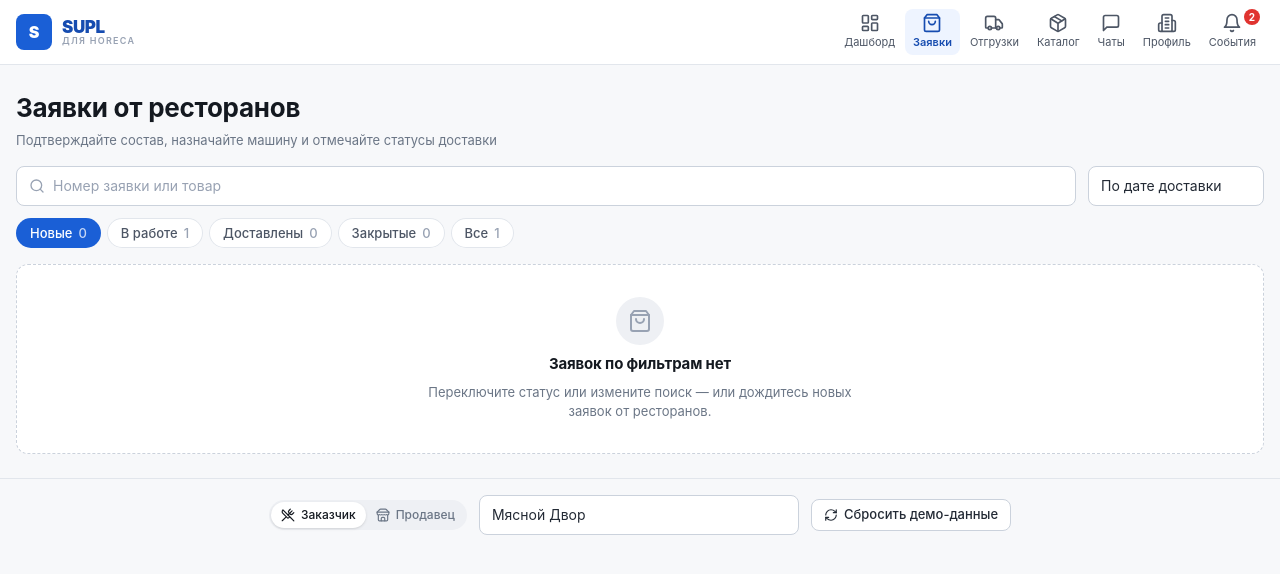
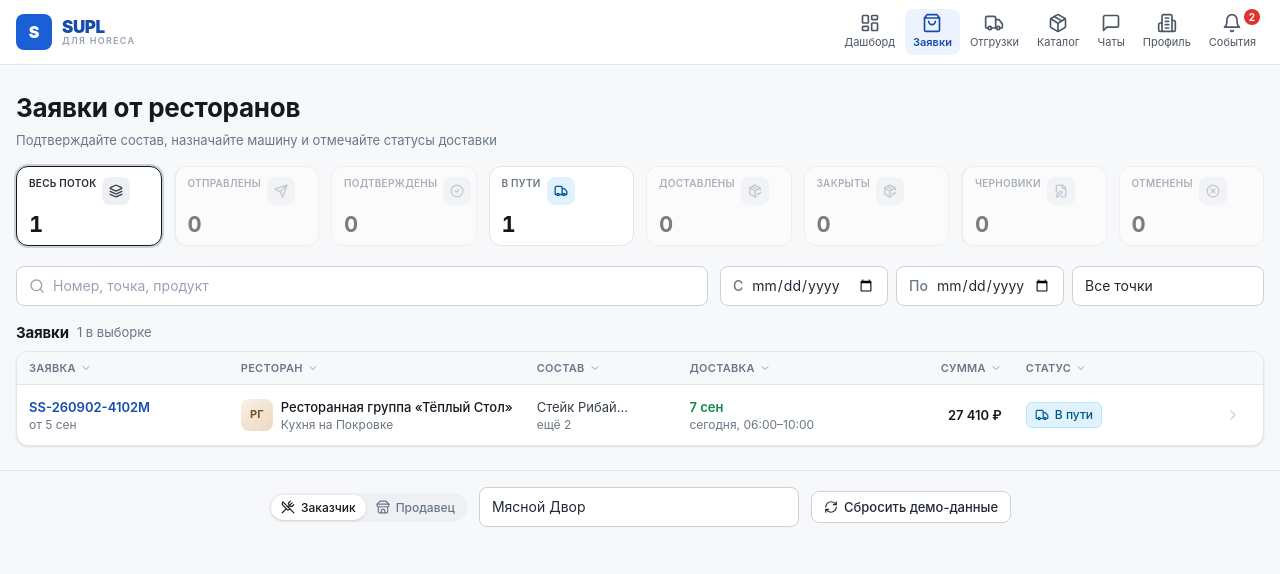
Before and after one commit to Dobryachok/supl, a React (Vite) app: page /seller/orders in a window 1280 px wide. Shown: the top 574 px of the page. Built offline with nearby package versions, Linux system fonts and the light colour scheme.

Commit message:
исправил систему заявок для поставщиков, чтобы был функционал похожий на заявки у заказчиков

```diff
--- a/src/components/orders/OrdersTable.tsx
+++ b/src/components/orders/OrdersTable.tsx
@@ -74,11 +74,21 @@ function SortableHeader({
   );
 }
 
-export function OrdersTable({ orders, base = '/orders' }: { orders: Order[]; base?: string }) {
+export function OrdersTable({
+  orders,
+  base = '/orders',
+  role = 'buyer',
+}: {
+  orders: Order[];
+  base?: string;
+  role?: 'buyer' | 'seller';
+}) {
   const state = useAppState();
   const navigate = useNavigate();
   const today = isoDate(startOfToday());
   const [sort, setSort] = useState<SortState>(null);
+  const isSeller = role === 'seller';
+  const counterpartyLabel = isSeller ? 'Ресторан' : 'Поставщик';
 
   const sortedOrders = useMemo(() => {
     if (!sort) return orders;
@@ -93,9 +103,18 @@ export function OrdersTable({ orders, base = '/orders' }: { orders: Order[]; bas
         case 'order':
           result = a.createdAt.localeCompare(b.createdAt);
           break;
-        case 'supplier':
-          result = a.supplierName.localeCompare(b.supplierName, 'ru');
+        case 'supplier': {
+          if (isSeller) {
+            const outletA =
+              state.restaurant.outlets.find((o) => o.id === a.outletId)?.name ?? '';
+            const outletB =
+              state.restaurant.outlets.find((o) => o.id === b.outletId)?.name ?? '';
+            result = outletA.localeCompare(outletB, 'ru');
+          } else {
+            result = a.supplierName.localeCompare(b.supplierName, 'ru');
+          }
           break;
+        }
         case 'composition':
           result = a.lines.length - b.lines.length;
           if (result === 0) {
@@ -120,7 +139,7 @@ export function OrdersTable({ orders, base = '/orders' }: { orders: Order[]; bas
     });
 
     return list;
-  }, [orders, sort]);
+  }, [orders, sort, isSeller, state.restaurant.outlets]);
 
   const handleSort = (column: SortColumn) => {
     setSort((current) => nextSortState(column, current));
@@ -132,7 +151,7 @@ export function OrdersTable({ orders, base = '/orders' }: { orders: Order[]; bas
         <TR>
           <SortableHeader label="Заявка" column="order" sort={sort} onSort={handleSort} width="17%" />
           <SortableHeader
-            label="Поставщик"
+            label={counterpartyLabel}
             column="supplier"
             sort={sort}
             onSort={handleSort}
@@ -164,6 +183,10 @@ export function OrdersTable({ orders, base = '/orders' }: { orders: Order[]; bas
           const totals = orderTotals(order);
           const overdue = isOverdue(order);
           const outlet = state.restaurant.outlets.find((o) => o.id === order.outletId);
+          const counterpartyName = isSeller ? state.restaurant.name : order.supplierName;
+          const logoName = isSeller ? state.restaurant.name : supplier?.name ?? '';
+          const logoHue = isSeller ? 32 : supplier?.hue ?? 210;
+
           return (
             <TR key={order.id} onClick={() => navigate(`${base}/${order.id}`)}>
               <TD>
@@ -178,16 +201,10 @@ export function OrdersTable({ orders, base = '/orders' }: { orders: Order[]; bas
               </TD>
               <TD>
                 <div className="flex items-center gap-2">
-                  {supplier && (
-                    <SupplierLogo
-                      name={supplier.name}
-                      hue={supplier.hue}
-                      className="size-8 text-[11px]"
-                    />
-                  )}
+                  <SupplierLogo name={logoName} hue={logoHue} className="size-8 text-[11px]" />
                   <div className="min-w-0">
                     <p className="truncate text-[13px] font-medium text-ink-900">
-                      {order.supplierName}
+                      {counterpartyName}
                     </p>
                     <p className="truncate text-xs text-ink-500">{outlet?.name ?? '—'}</p>
                   </div>
--- a/src/pages/seller/SellerOrdersPage.tsx
+++ b/src/pages/seller/SellerOrdersPage.tsx
@@ -1,59 +1,93 @@
 import { useMemo, useState } from 'react';
 import { useSearchParams } from 'react-router-dom';
-import { Search, ShoppingBag } from 'lucide-react';
+import { ClipboardList, Search } from 'lucide-react';
+import { Button } from '@/components/ui/Button';
+import type { DateRange } from '@/components/ui/DateRangeFilter';
 import { EmptyState } from '@/components/ui/EmptyState';
 import { Input, Select, toolbarInputShellClass, toolbarSelectClass } from '@/components/ui/Field';
 import { RowsSkeleton } from '@/components/ui/Skeleton';
-import { Tabs } from '@/components/ui/Tabs';
-import { DeliveryCard } from '@/components/orders/DeliveryCard';
+import { OrdersTable } from '@/components/orders/OrdersTable';
+import { StatusFunnel } from '@/components/orders/StatusFunnel';
 import { useSimulatedLoad } from '@/hooks/useSimulatedLoad';
 import { cn } from '@/lib/cn';
+import { withCount } from '@/lib/format';
 import { useAppState } from '@/store/AppContext';
-import { sellerOrders } from '@/store/selectors';
+import { sellerOrders, statusCounts } from '@/store/selectors';
 import type { OrderStatus } from '@/types';
 
-const tabs: { id: string; label: string; statuses: OrderStatus[] }[] = [
-  { id: 'new', label: 'Новые', statuses: ['sent'] },
-  { id: 'work', label: 'В работе', statuses: ['confirmed', 'shipped'] },
-  { id: 'delivered', label: 'Доставлены', statuses: ['delivered'] },
-  {
-    id: 'closed',
-    label: 'Закрытые',
-    statuses: ['accepted', 'partially_accepted', 'refused', 'rejected', 'cancelled'],
-  },
-];
+function initialStatus(param: OrderStatus | null): OrderStatus | 'all' {
+  if (!param) return 'all';
+  if (['accepted', 'partially_accepted', 'refused'].includes(param)) return 'accepted';
+  if (param === 'cancelled' || param === 'rejected') return 'cancelled';
+  return param;
+}
+
+function matchesStatusFilter(order: { status: OrderStatus }, status: OrderStatus | 'all') {
+  if (status === 'all') return true;
+  if (status === 'accepted') {
+    return ['accepted', 'partially_accepted', 'refused'].includes(order.status);
+  }
+  if (status === 'cancelled') {
+    return ['cancelled', 'rejected'].includes(order.status);
+  }
+  return order.status === status;
+}
+
+const dateControlClass = '!h-10 py-0 text-sm [&_input]:h-full';
 
 export function SellerOrdersPage() {
   const state = useAppState();
   const [searchParams] = useSearchParams();
   const loading = useSimulatedLoad([state.session.sellerSupplierId]);
   const statusParam = searchParams.get('status') as OrderStatus | null;
-  const [tab, setTab] = useState(
-    statusParam ? (tabs.find((t) => t.statuses.includes(statusParam))?.id ?? 'all') : 'new',
-  );
+
+  const [status, setStatus] = useState<OrderStatus | 'all'>(() => initialStatus(statusParam));
   const [query, setQuery] = useState('');
-  const [sort, setSort] = useState<'created' | 'delivery'>('delivery');
+  const [outletId, setOutletId] = useState('');
+  const [period, setPeriod] = useState<DateRange>({ from: '', to: '' });
 
   const orders = sellerOrders(state);
+  const counts = statusCounts(orders);
+
+  const orderOutlets = useMemo(() => {
+    const outletIds = new Set(orders.map((order) => order.outletId));
+    return state.restaurant.outlets
+      .filter((outlet) => outletIds.has(outlet.id))
+      .sort((a, b) => a.name.localeCompare(b.name, 'ru'));
+  }, [orders, state.restaurant.outlets]);
 
   const filtered = useMemo(() => {
     const q = query.trim().toLowerCase();
-    const statuses = tabs.find((t) => t.id === tab)?.statuses;
     return orders
       .filter((order) => {
-        if (statuses && !statuses.includes(order.status)) return false;
+        if (!matchesStatusFilter(order, status)) return false;
+        if (outletId && order.outletId !== outletId) return false;
+        if (period.from || period.to) {
+          const orderDate = order.createdAt.slice(0, 10);
+          if (period.from && orderDate < period.from) return false;
+          if (period.to && orderDate > period.to) return false;
+        }
         if (q) {
-          const haystack = `${order.number} ${order.lines.map((l) => l.name).join(' ')}`.toLowerCase();
+          const outlet = state.restaurant.outlets.find((o) => o.id === order.outletId)?.name ?? '';
+          const haystack = `${order.number} ${state.restaurant.name} ${outlet} ${order.lines
+            .map((l) => `${l.name} ${l.article}`)
+            .join(' ')}`.toLowerCase();
           if (!haystack.includes(q)) return false;
         }
         return true;
       })
-      .sort((a, b) =>
-        sort === 'delivery'
-          ? a.deliveryDate.localeCompare(b.deliveryDate)
-          : b.createdAt.localeCompare(a.createdAt),
-      );
-  }, [orders, tab, query, sort]);
+      .sort((a, b) => b.createdAt.localeCompare(a.createdAt));
+  }, [orders, status, outletId, period, query, state.restaurant.name, state.restaurant.outlets]);
+
+  const hasActiveFilters =
+    status !== 'all' || outletId || period.from || period.to || query.trim().length > 0;
+
+  const resetFilters = () => {
+    setStatus('all');
+    setQuery('');
+    setOutletId('');
+    setPeriod({ from: '', to: '' });
+  };
 
   return (
     <div>
@@ -64,56 +98,89 @@ export function SellerOrdersPage() {
         </p>
       </div>
 
-      <div className="mt-4 flex min-w-0 flex-wrap items-center gap-3">
+      <div className="mt-4">
+        <StatusFunnel
+          counts={counts}
+          total={orders.length}
+          value={status}
+          onChange={setStatus}
+        />
+      </div>
+
+      <div className="mt-5 flex flex-col gap-2 sm:flex-row sm:items-center sm:gap-3">
         <Input
           value={query}
           onChange={(e) => setQuery(e.target.value)}
-          placeholder="Номер заявки или товар"
+          placeholder="Номер, точка, продукт"
           leading={<Search className="size-4" />}
-          className={cn(toolbarInputShellClass, 'min-w-0 w-full flex-1 basis-48')}
+          className={cn(toolbarInputShellClass, 'min-w-0 sm:flex-1')}
           aria-label="Поиск заявок"
         />
-        <Select
-          value={sort}
-          onChange={(e) => setSort(e.target.value as 'created' | 'delivery')}
-          className={cn(toolbarSelectClass, '!flex-none w-full shrink-0 sm:w-44')}
-          aria-label="Сортировка"
-        >
-          <option value="delivery">По дате доставки</option>
-          <option value="created">По дате создания</option>
-        </Select>
+
+        <div className="flex min-w-0 flex-wrap items-center gap-2 sm:shrink-0">
+          <Input
+            type="date"
+            leading={<span className="text-sm font-medium text-ink-500">С</span>}
+            value={period.from}
+            onChange={(e) => setPeriod((prev) => ({ ...prev, from: e.target.value }))}
+            className={cn(dateControlClass, 'w-full min-w-[9.5rem] flex-1 px-2.5 sm:w-[10.5rem] sm:flex-none')}
+            aria-label="Дата с"
+          />
+          <Input
+            type="date"
+            leading={<span className="text-sm font-medium text-ink-500">По</span>}
+            value={period.to}
+            onChange={(e) => setPeriod((prev) => ({ ...prev, to: e.target.value }))}
+            className={cn(dateControlClass, 'w-full min-w-[9.5rem] flex-1 px-2.5 sm:w-[10.5rem] sm:flex-none')}
+            aria-label="Дата по"
+          />
+          <Select
+            value={outletId}
+            onChange={(e) => setOutletId(e.target.value)}
+            className={cn(toolbarSelectClass, 'w-full min-w-[10.5rem] sm:w-48 sm:flex-none !flex-none')}
+            aria-label="Точка ресторана"
+          >
+            <option value="">Все точки</option>
+            {orderOutlets.map((outlet) => (
+              <option key={outlet.id} value={outlet.id}>
+                {outlet.name}
+              </option>
+            ))}
+          </Select>
+        </div>
       </div>
 
-      <Tabs
-        className="mt-3 min-w-0"
-        value={tab}
-        onChange={setTab}
-        variant="pills"
-        items={[
-          ...tabs.map((item) => ({
-            id: item.id,
-            label: item.label,
-            count: orders.filter((o) => item.statuses.includes(o.status)).length,
-          })),
-          { id: 'all', label: 'Все', count: orders.length },
-        ]}
-      />
+      <div className="mt-4">
+        <div className="mb-2 flex items-center gap-2">
+          <h2 className="text-[15px]">Заявки</h2>
+          <span className="text-[13px] text-ink-500">
+            {withCount(filtered.length, 'в выборке', 'в выборке', 'в выборке')}
+          </span>
+          {hasActiveFilters && (
+            <Button variant="ghost" size="sm" className="ml-auto" onClick={resetFilters}>
+              Сбросить фильтры
+            </Button>
+          )}
+        </div>
 
-      <div className="mt-4">
         {loading ? (
-          <RowsSkeleton count={4} />
+          <RowsSkeleton count={5} />
         ) : filtered.length === 0 ? (
           <EmptyState
-            icon={<ShoppingBag className="size-6" />}
+            icon={<ClipboardList className="size-6" />}
             title="Заявок по фильтрам нет"
-            text="Переключите статус или измените поиск — или дождитесь новых заявок от ресторанов."
-            compact
+            text="Измените статус, точку или период — или дождитесь новых заявок от ресторанов."
+            action={
+              hasActiveFilters ? (
+                <Button variant="secondary" onClick={resetFilters}>
+                  Сбросить фильтры
+                </Button>
+              ) : undefined
+            }
           />
         ) : (
-          <div className="space-y-2.5">
-            {filtered.map((order) => (
-              <DeliveryCard key={order.id} order={order} role="seller" />
-            ))}
+          <div className="card overflow-hidden">
+            <OrdersTable orders={filtered} base="/seller/orders" role="seller" />
           </div>
         )}
       </div>
```
